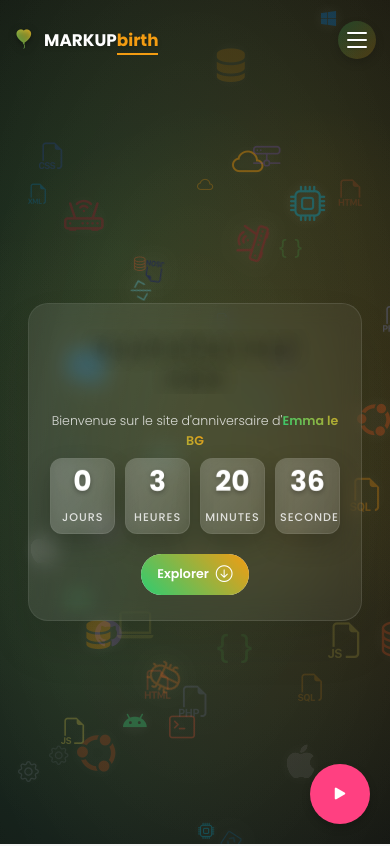
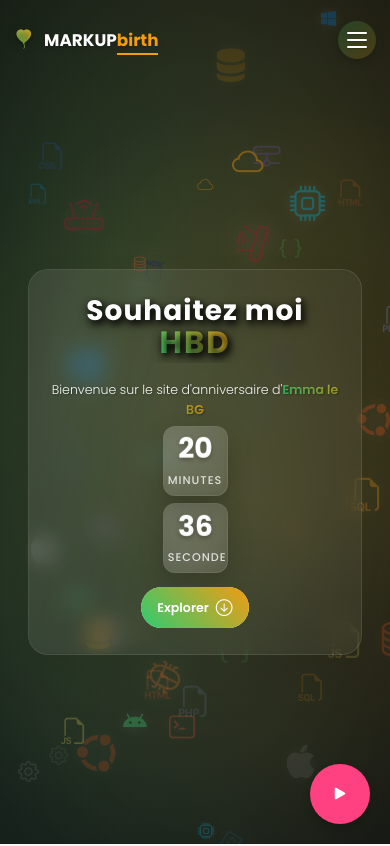
Before and after one commit to MARKUPsoft-corp/MARKUPbirth, a Nuxt app: page / in a window 390 px wide. Shown: the top 846 px of the page. Built offline with nearby package versions, Linux system fonts and the light colour scheme.

Commit message:
travail sur le hero

```diff
--- a/pages/index.vue
+++ b/pages/index.vue
@@ -47,7 +47,7 @@
           <!-- Compteur 3D -->
           <div class="countdown-3d">
             <div class="countdown-container">
-              <div class="countdown-item glass-effect">
+              <div class="countdown-item glass-effect desktop-only">
                 <div class="countdown-number-3d">
                   <div class="number-wrapper">
                     <span class="number-content">{{ days }}</span>
@@ -55,7 +55,7 @@
                 </div>
                 <span class="countdown-label">Jours</span>
               </div>
-              <div class="countdown-item glass-effect">
+              <div class="countdown-item glass-effect desktop-only">
                 <div class="countdown-number-3d">
                   <div class="number-wrapper">
                     <span class="number-content">{{ hours }}</span>
@@ -669,19 +669,37 @@ onUnmounted(() => {
 }
 
 .main-title {
-  font-size: clamp(2.2rem, 4.5vw, 4.5rem);
+  font-size: clamp(2rem, 4vw, 4rem);
   font-weight: 900;
   line-height: 1.1;
   margin-bottom: clamp(0.3rem, 1vh, 0.8rem);
+  position: relative;
+  display: flex;
+  flex-direction: column;
+  align-items: center;
+  color: white; /* Couleur de base en cas de problème de rendu */
+  text-shadow: 3px 3px 6px rgba(0, 0, 0, 0.7);
+}
+
+.main-title span:first-child {
+  color: white;
+  -webkit-text-fill-color: white;
+  filter: drop-shadow(0 3px 5px rgba(0, 0, 0, 0.7));
+  display: inline-block;
+  letter-spacing: 1px;
+  font-weight: 800;
+}
+
+.main-title span:last-child {
   background: linear-gradient(45deg, var(--primary-green), var(--primary-orange));
   -webkit-background-clip: text;
   background-clip: text;
   -webkit-text-fill-color: transparent;
-  text-shadow: 0 5px 15px rgba(0, 0, 0, 0.3);
-  position: relative;
-  display: flex;
-  flex-direction: column;
-  align-items: center;
+  filter: drop-shadow(0 3px 5px rgba(0, 0, 0, 0.7));
+  display: inline-block;
+  letter-spacing: 2px;
+  font-weight: 900;
+  font-size: 110%;
 }
 
 .split-text span {
@@ -698,11 +716,12 @@ onUnmounted(() => {
 
 .subtitle {
   font-size: clamp(0.9rem, 1.8vw, 1.5rem);
-  color: rgba(255, 255, 255, 0.8);
+  color: rgba(255, 255, 255, 0.95);
   margin-bottom: clamp(0.6rem, 2vh, 1.2rem);
   font-weight: 300;
   opacity: 0;
   transition: opacity 0.8s ease;
+  text-shadow: 1px 1px 2px rgba(0, 0, 0, 0.3);
 }
 
 .subtitle.fade-in {
@@ -720,7 +739,7 @@ onUnmounted(() => {
 /* Compteur 3D */
 .countdown-3d {
   perspective: 1000px;
-  margin-bottom: clamp(0.6rem, 2vh, 1.2rem);
+  margin-bottom: clamp(0.5rem, 1.5vh, 1rem);
   width: 100%;
 }
 
@@ -736,13 +755,13 @@ onUnmounted(() => {
 }
 
 .countdown-item {
-  width: clamp(70px, 22%, 180px);
-  padding: clamp(0.4rem, 1.5vw, 0.8rem) clamp(0.3rem, 0.8vw, 0.8rem);
+  width: clamp(60px, 20%, 150px);
+  padding: clamp(0.3rem, 1vw, 0.6rem) clamp(0.2rem, 0.6vw, 0.6rem);
   border-radius: 12px;
   text-align: center;
   transform: translateZ(0);
   transition: transform 0.3s ease, box-shadow 0.3s ease;
-  margin: 0.3rem;
+  margin: 0.2rem;
 }
 
 .glass-effect {
@@ -798,7 +817,7 @@ onUnmounted(() => {
 }
 
 .number-content {
-  font-size: clamp(2rem, 6vw, 3.2rem);
+  font-size: clamp(1.8rem, 5vw, 2.8rem);
   font-weight: 700;
   color: #fff;
   text-shadow: 0 2px 5px rgba(0, 0, 0, 0.3);
@@ -1226,6 +1245,19 @@ onUnmounted(() => {
 
   .feature-card {
     max-width: 100%;
+    margin-bottom: 1.5rem;
+    transform: scale(1.05);
+  }
+
+  .card-content {
+    padding: 2rem 1.5rem;
+  }
+
+  .card-icon {
+    width: 90px;
+    height: 90px;
+    font-size: 2.2rem;
+    margin-bottom: 1.2rem;
   }
 
   .section-title h2 {
@@ -1236,7 +1268,10 @@ onUnmounted(() => {
   .hero-content {
     padding-top: 0.5rem;
     padding-bottom: 0.5rem;
-    height: calc(100vh - 60px); /* Réduire la hauteur pour éviter les marges */
+    height: auto;
+    min-height: calc(100vh - 80px);
+    max-height: unset;
+    overflow: visible;
   }
 
   .main-title {
@@ -1245,8 +1280,8 @@ onUnmounted(() => {
   }
 
   .subtitle {
-    font-size: clamp(1.1rem, 4vw, 1.5rem);
-    margin-bottom: 1rem;
+    font-size: clamp(1rem, 3vw, 1.3rem);
+    margin-bottom: 0.5rem;
   }
 
   .countdown-container {
@@ -1267,13 +1302,47 @@ onUnmounted(() => {
   }
 
   .number-content {
-    font-size: clamp(2.2rem, 8vw, 3rem);
+    font-size: clamp(1.8rem, 6vw, 2.5rem);
     font-weight: 700;
   }
 
   .countdown-label {
     font-size: clamp(0.9rem, 3vw, 1.2rem);
     letter-spacing: 1px;
+  }
+
+  /* Disposition verticale du timer sur mobile */
+  .countdown-container {
+    flex-direction: column;
+    gap: 0.5rem;
+    max-width: 250px;
+    margin: 0 auto;
+  }
+
+  .countdown-item {
+    width: 100%;
+    padding: 0.5rem;
+    margin: 0.1rem auto;
+    display: flex;
+    flex-direction: column;
+    justify-content: center;
+    align-items: center;
+    border-radius: 12px;
+    text-align: center;
+  }
+
+  .countdown-number-3d {
+    height: auto;
+    margin-bottom: 0.3rem;
+    width: 100%;
+    display: flex;
+    justify-content: center;
+  }
+
+  .countdown-label {
+    font-size: 1.1rem;
+    text-align: center;
+    width: 100%;
   }
 
   .scroll-button {
@@ -1326,29 +1395,69 @@ onUnmounted(() => {
   }
 
   .hero-text {
-    padding: 1rem 0.6rem;
+    padding: 1.2rem 0.8rem;
+    max-height: none;
+  }
+
+  .main-title {
+    font-size: clamp(2rem, 8vw, 2.8rem);
+    text-shadow: 2px 2px 5px rgba(0, 0, 0, 0.7);
+    line-height: 1.2;
+    margin-bottom: 0.3rem;
+  }
+
+  .subtitle {
+    font-size: 1.1rem;
+    margin-bottom: 1.5rem;
   }
 
   .countdown-container {
-    display: grid;
-    grid-template-columns: repeat(2, 1fr);
+    flex-direction: column;
     max-width: 100%;
-    gap: 0.4rem;
+    gap: 0.6rem;
   }
 
   .countdown-item {
     width: 100%;
-    padding: 0.6rem 0.3rem;
-    margin: 0.1rem;
+    padding: 0.8rem 1rem;
+    margin: 0;
+    border-radius: 12px;
+    display: flex;
+    flex-direction: column;
+    justify-content: center;
+    align-items: center;
   }
 
   .number-content {
-    font-size: clamp(1.8rem, 7vw, 2.2rem);
+    font-size: clamp(1.6rem, 6vw, 2rem);
+    margin: 0 0 0.1rem 0;
+    padding: 0;
   }
 
   .countdown-number-3d {
-    height: 35px;
+    height: auto;
     margin-bottom: 0.2rem;
+    display: flex;
+    justify-content: center;
+    width: 100%;
+  }
+
+  .countdown-label {
+    font-size: 1rem;
+    font-weight: 500;
+    text-align: center;
+    padding: 0;
+    width: 100%;
+  }
+
+  /* Rendre les cartes plus grandes sur petits écrans */
+  .feature-card {
+    transform: scale(1.08);
+    margin-bottom: 2rem;
+  }
+
+  .card-content {
+    padding: 2rem 1.5rem;
   }
 }
 
@@ -1445,6 +1554,13 @@ onUnmounted(() => {
   transform: scale(1.2) rotate(-10deg);
 }
 
+/* Classe pour masquer les éléments sur mobile */
+@media (max-width: 768px) {
+  .desktop-only {
+    display: none !important;
+  }
+}
+
 /* Styles pour le mode compteur actif */
 .countdown-active .cards-section {
   display: none;
```
